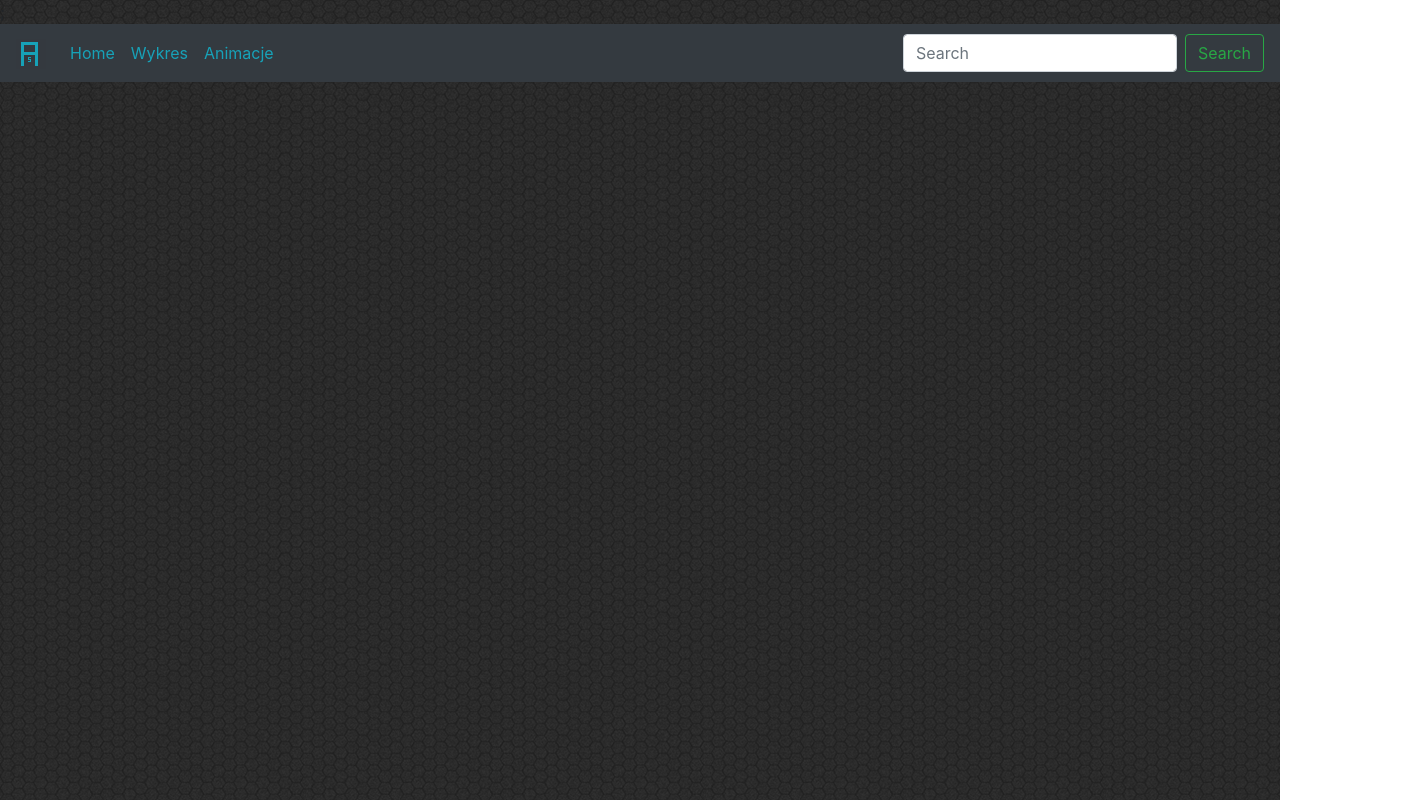
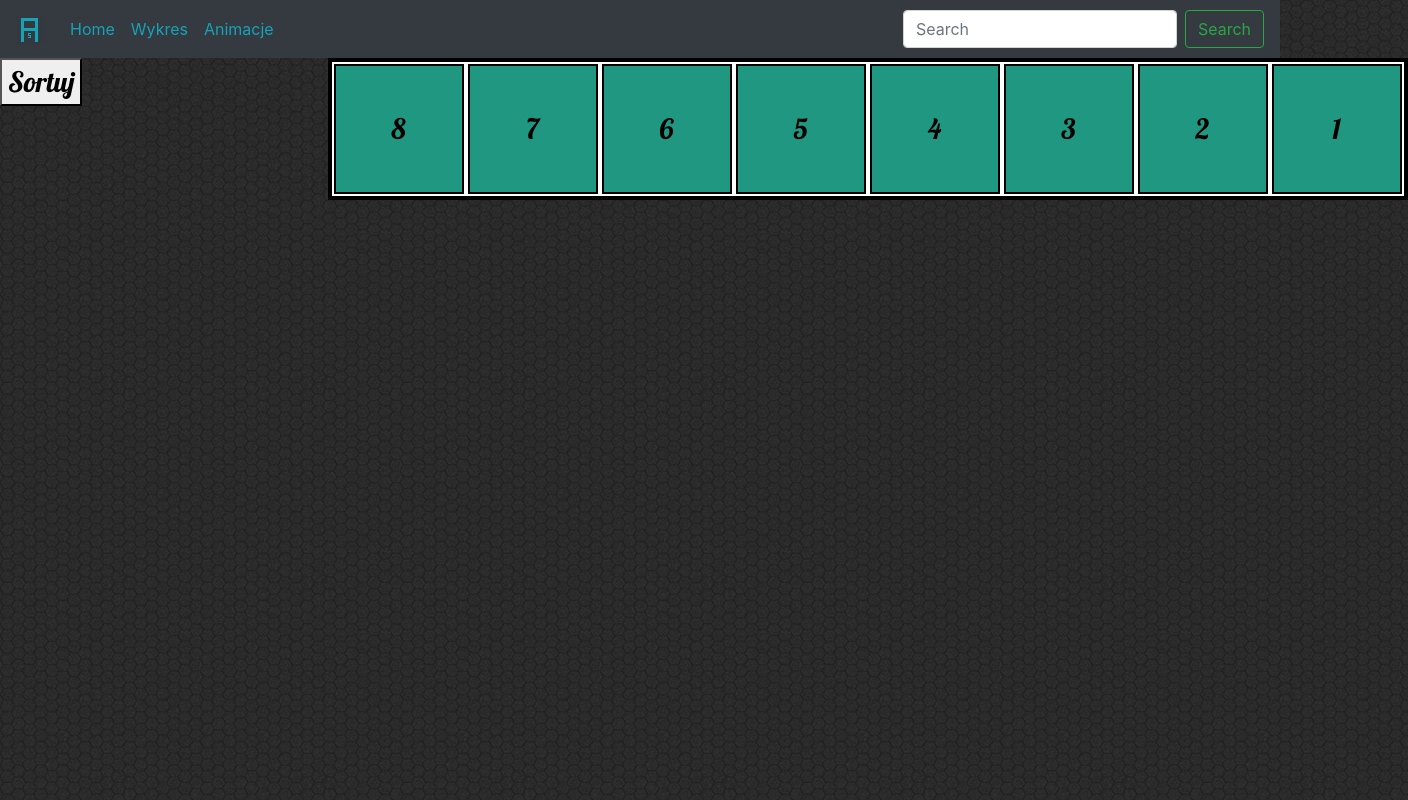
Before and after one commit to Leherguargin/algSort, a React (Create React App) app: page /animacje in a window 1280 px wide. Shown: the whole page, 1408 px wide, since content can reach past the window. Built offline with nearby package versions, Linux system fonts and the light colour scheme.

Commit message:
animacje, pare błędów

```diff
--- a/package.json
+++ b/package.json
@@ -5,6 +5,7 @@
   "dependencies": {
     "@material-ui/core": "^4.6.1",
     "bootstrap": "^4.3.1",
+    "gsap": "^3.0.1",
     "react": "^16.11.0",
     "react-bootstrap": "^1.0.0-beta.15",
     "react-dom": "^16.11.0",
--- a/public/index.html
+++ b/public/index.html
@@ -4,11 +4,12 @@
 <head>
     <meta charset="utf-8" />
     <link rel="icon" href="%PUBLIC_URL%/favicon.ico" />
-    <link rel="stylesheet" href="https://maxcdn.bootstrapcdn.com/bootstrap/4.3.1/css/bootstrap.min.css" integrity="sha384-ggOyR0iXCbMQv3Xipma34MD+dH/1fQ784/j6cY/iJTQUOhcWr7x9JvoRxT2MZw1T" crossorigin="anonymous" />;
+    <link rel="stylesheet" href="https://maxcdn.bootstrapcdn.com/bootstrap/4.3.1/css/bootstrap.min.css" integrity="sha384-ggOyR0iXCbMQv3Xipma34MD+dH/1fQ784/j6cY/iJTQUOhcWr7x9JvoRxT2MZw1T" crossorigin="anonymous" />
     <meta name="viewport" content="width=device-width, initial-scale=1" />
     <meta name="theme-color" content="#000000" />
     <meta name="description" content="Web site created using create-react-app" />
     <link rel="apple-touch-icon" href="logo192.png" />
+	<link href="https://fonts.googleapis.com/css?family=Lobster&display=swap" rel="stylesheet" />
     <!--
       manifest.json provides metadata used when your web app is installed on a
       user's mobile device or desktop. See https://developers.google.com/web/fundamentals/web-app-manifest/
@@ -39,6 +40,7 @@
       To begin the development, run `npm start` or `yarn start`.
       To create a production bundle, use `npm run build` or `yarn build`.
     -->
+	<script src="https://cdnjs.cloudflare.com/ajax/libs/gsap/2.1.3/TweenMax.min.js" integrity="sha256-lPE3wjN2a7ABWHbGz7+MKBJaykyzqCbU96BJWjio86U=" crossorigin="anonymous"></script>
 </body>
 
 </html>
--- /dev/null
+++ b/src/Animacje.js
@@ -0,0 +1,90 @@
+import React from "react";
+import "./styleAnimation.css";
+import { gsap } from "gsap";
+import { Row, Col } from "react-bootstrap";
+
+export default class Animacje extends React.Component {
+  constructor(props) {
+    super(props);
+
+    this.bubbleSortAnimation = this.bubbleSortAnimation.bind(this);
+  }
+
+  render() {
+    return (
+      <main>
+        <Row>
+          <Col md="3">
+            <div style={{}}>
+              <button className="type-info" onClick={this.bubbleSortAnimation}>
+                Sortuj
+              </button>
+            </div>
+          </Col>
+          <Col md="9">
+            <div class="board">
+              <div class="element">
+                <p>8</p>
+              </div>
+              <div class="element">
+                <p>7</p>
+              </div>
+              <div class="element">
+                <p>6</p>
+              </div>
+              <div class="element">
+                <p>5</p>
+              </div>
+              <div class="element">
+                <p>4</p>
+              </div>
+              <div class="element">
+                <p>3</p>
+              </div>
+              <div class="element">
+                <p>2</p>
+              </div>
+              <div class="element">
+                <p>1</p>
+              </div>
+            </div>
+          </Col>
+        </Row>
+      </main>
+    );
+  }
+
+  bubbleSortAnimation() {
+    //sortowanie rosnąco, działa animacja
+    const tl = gsap.timeline();
+    let xD = document.querySelectorAll(".element");
+    let elements = [];
+    let x = [];
+    for (let i = 0; i < xD.length; i++) {
+      elements[i] = xD[i];
+      x[i] = 0;
+    }
+    let swapped;
+    do {
+      swapped = false;
+      for (let i = 0; i < elements.length - 1; i++) {
+        if (elements[i].innerText > elements[i + 1].innerText) {
+          tl.to(elements[i + 1], 1, { x: (x[i + 1] += -67), y: -67 })
+            .to(elements[i], 1, { x: (x[i] += 67), y: 67 }, "-=1")
+            .to(elements[i + 1], 1, { x: (x[i + 1] += -67), y: 0 })
+            .to(elements[i], 1, { x: (x[i] += 67), y: 0 }, "-=1");
+
+          const temp = elements[i];
+          elements[i] = elements[i + 1];
+          elements[i + 1] = temp;
+
+          const xx = x[i];
+          x[i] = x[i + 1];
+          x[i + 1] = xx;
+
+          swapped = true;
+        }
+      }
+    } while (swapped);
+  }
+}
--- a/src/App.css
+++ b/src/App.css
@@ -1,6 +1,6 @@
- html,
- body {
-     height: 100%;
-     /* patern from toptal.com */
-     background-image: url("img/dark-honeycomb.png");
- }
+html,
+body {
+    /* height: 100%; */
+    /* patern from toptal.com */
+    background-image: url("img/dark-honeycomb.png");
+}
--- a/src/App.js
+++ b/src/App.js
@@ -7,16 +7,25 @@
 import Wykresy from "./Wykresy";
 import NavBarr from "./Navbarr";
 import Ciasteczko from "./Cookies";
+import Animacje from "./Animacje";
 import MaterialDesignTesting from "./MaterialDesignTesting";
-import { Form, Button } from "react-bootstrap";
+import { Row, Col } from "react-bootstrap";
 
 function App() {
   return (
     <Router>
-      <NavBarr />
+      <Row>
+        <Col md="12">
+          <NavBarr />
+        </Col>
+      </Row>
 
       <Route exact path="/wykresy">
         <Wykresy />
+      </Route>
+
+      <Route exact path="/animacje">
+        <Animacje />
       </Route>
 
       <Route exact path="/cookies">
@@ -24,6 +33,7 @@
           <h2> sekcja ciastek </h2> <Ciasteczko />
         </div>
       </Route>
+
       <Route path="/materialDesign">
         <MaterialDesignTesting />
       </Route>
--- a/src/Cookies.js
+++ b/src/Cookies.js
@@ -62,7 +62,7 @@
 
   render() {
     return (
-      <div>
+      <div className="row">
         <button onClick={this.handleClick} type="button">
           Utwórz ciasteczko
         </button>
--- a/src/MaterialDesignTesting.js
+++ b/src/MaterialDesignTesting.js
@@ -1,5 +1,6 @@
 import React from "react";
 import Slider from "@material-ui/core/Slider";
+import { gsap, TweenLite } from "gsap";
 
 export default class Wykres extends React.Component {
   constructor(props) {
@@ -18,6 +19,7 @@
 
   render() {
     return (
+      <div>
         <div className="col-3">
           <Slider
             value={this.sliderValue}
@@ -25,6 +27,27 @@
             aria-labelledby="continuous-slider"
           />
         </div>
+        <MyComponent />
+      </div>
     );
   }
 }
+
+class MyComponent extends React.Component {
+  constructor(props) {
+    super(props);
+    // reference to the DOM node
+    this.myElement = null;
+    // reference to the animation
+    this.myTween = null;
+  }
+
+  componentDidMount() {
+    // use the node ref to create the animation
+    this.myTween = TweenLite.to(this.myElement, 1, { x: 100, y: 100 });
+  }
+
+  render() {
+    return <div ref={div => (this.myElement = div)} />;
+  }
+}
--- a/src/Wykres.js
+++ b/src/Wykres.js
@@ -19,6 +19,7 @@
   constructor(props) {
     super(props);
     this.psumaCzasow = this.psumaCzasow.bind(this);
+    //this.renderColorfulLegendText = this.renderColorfulLegendText.bind(this);
   }
 
   psumaCzasow(dane) {
@@ -27,6 +28,12 @@
       sumaCzasow += element.bubble_sort_time;
     });
     return sumaCzasow / 1000;
+  }
+
+  renderColorfulLegendText(value, entry) {
+    const { color } = entry;
+
+    return <span style={{ color }}>{value}</span>;
   }
 
   render() {
@@ -47,11 +54,11 @@
           <XAxis dataKey="name" />
           <YAxis />
           <Tooltip />
-          <Legend />
+          <Legend stroke="#C8E40F" formatter={this.renderColorfulLegendText} />
           <Line
             type="monotone"
             dataKey="bubble_sort_time"
-            stroke="#8884d8"
+            stroke="#C8E40F"
             activeDot={{ r: 8 }}
           />
           {/* <Line type="monotone" dataKey="p" stroke="#82ca9d" /> */}
--- a/src/Wykresy.js
+++ b/src/Wykresy.js
@@ -1,8 +1,6 @@
 import React from "react";
 import Wykres from "./Wykres";
-import { BrowserRouter as Router, Switch, Route, Link } from "react-router-dom";
-//import { ButtonToolbar, Button } from "react-bootstrap";
-import Algorytmy from "./backend";
+import Algorytmy from "./backend.js";
 import Navi from "./Navi";
 
 export default class Wykresy extends React.Component {
@@ -44,7 +42,7 @@
             <Wykres
               szerokoscWykresu={(8 / 12) * window.innerWidth}
               wysokoscWykresu={(8 / 12) * window.innerHeight}
-              dane={this.generujDaneDoWykresu(1600, 2000, 100)}
+              dane={this.generujDaneDoWykresu(1600, 6000, 100)}
             />
           </section>
           <footer className="col-md-12"> </footer>
--- /dev/null
+++ b/src/styleAnimation.css
@@ -0,0 +1,37 @@
+main {
+    margin: 0;
+    color: #209781;
+    text-shadow: -1px 0 black, 0 3px black, 1px 0 black, 0 -1px black;
+    font-family: "Lobster", sans-serif;
+    font-size: 28px;
+    /* box-sizing: border-box; */
+}
+
+.board {
+    position: relative;
+    background-color: white;
+    width: 1080px;
+    align-content: center;
+    margin-left: auto;
+    margin-right: auto;
+    border: 4px solid black;
+}
+
+.element {
+    background-color: #209781;
+    color: black;
+    text-shadow: none;
+    text-align: center;
+    width: 130px;
+    height: 130px;
+    margin: 2px;
+    padding: 30px;
+    display: inline-block;
+    border: 2px solid black;
+    line-height: 65px;
+}
+
+.xxx {
+    /*to jest barddzo głupie*/
+    line-height: 160px;
+}
```
Also changed, not shown: 1 other file (tests, documents, lock files or other folders). Lines whose indentation alone changed are shown as unchanged.
